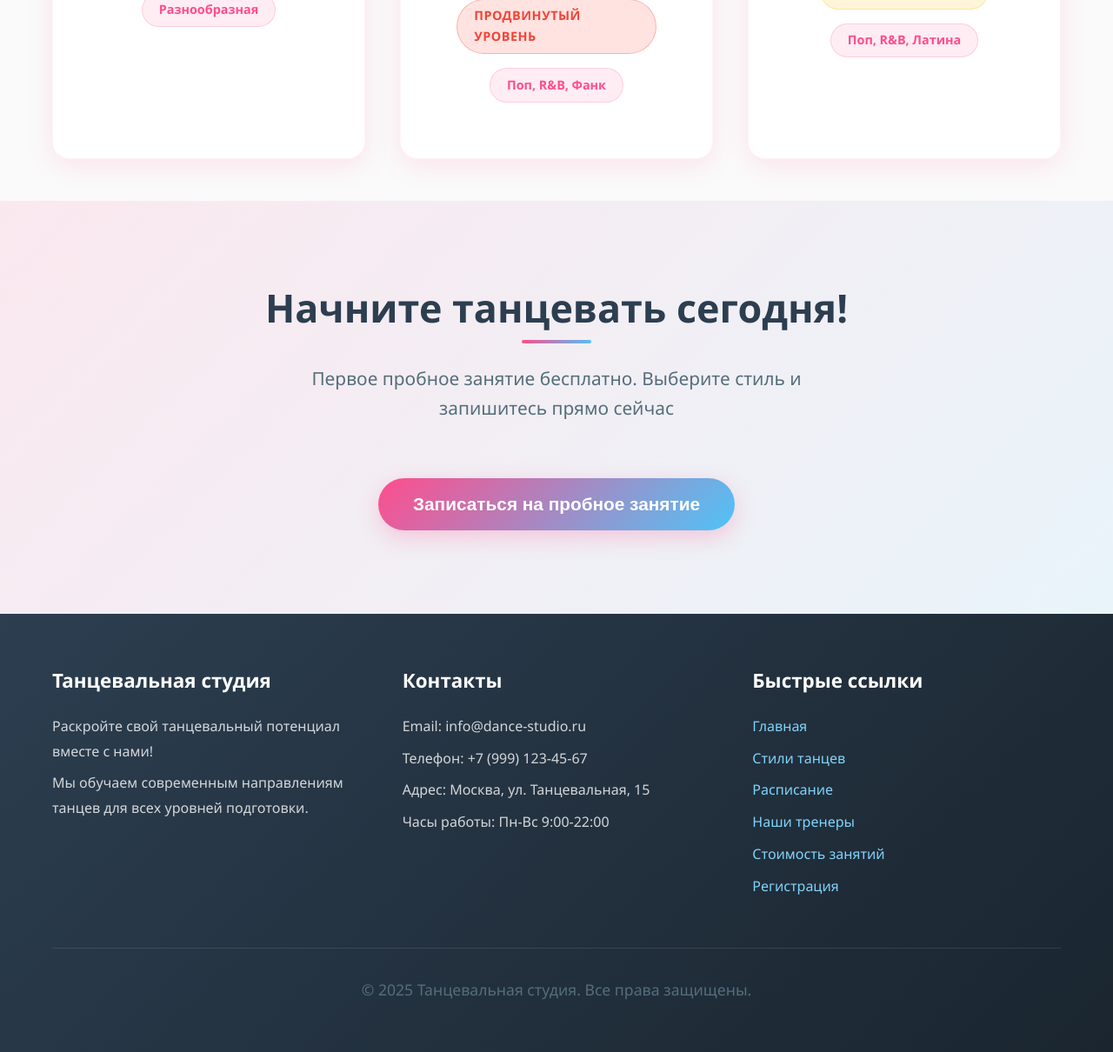
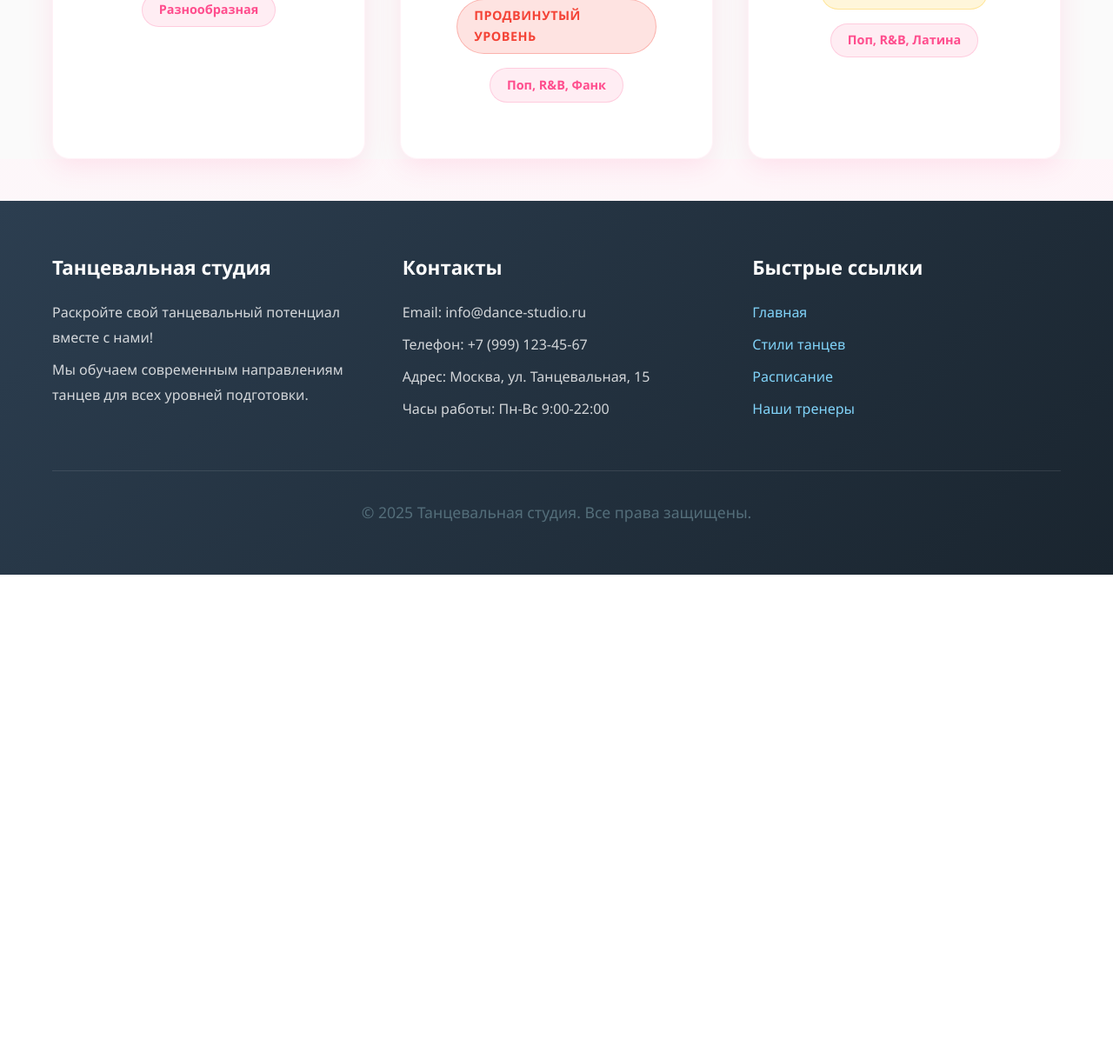
Before and after one commit to adsoboleva1101-alt/dance-studio-website, a Flask app: page /dances in a window 1280 px wide. Shown: the part 2613-3823 px from the top of the page at 87% size. After the commit the page ends 3274 px from the top, so only its background shows below. Run offline with Flask 3, Linux system fonts and the light colour scheme.

Commit message:
обновила код

```diff
--- a/data/templates/dances.html
+++ b/data/templates/dances.html
@@ -16,7 +16,6 @@
                     <li><a href="#styles">Стили</a></li>
                     <li><a href="#schedule">Расписание</a></li>
                     <li><a href="/coaches">Тренеры</a></li>
-                    <li><a href="/registration" class="btn-login">Регистрация</a></li>
                 </ul>
             </nav>
         </div>
@@ -52,14 +51,6 @@
             <div id="dance-styles-container" class="dance-styles" style="display: none;">
             </div>
         </section>
-
-        <section class="cta-section">
-            <div class="container">
-                <h2>Начните танцевать сегодня!</h2>
-                <p>Первое пробное занятие бесплатно. Выберите стиль и запишитесь прямо сейчас</p>
-                <button onclick="window.location.href='/registration'" class="btn">Записаться на пробное занятие</button>
-            </div>
-        </section>
     </main>
 
     <footer>
@@ -83,8 +74,6 @@
                     <p><a href="#styles">Стили танцев</a></p>
                     <p><a href="#schedule">Расписание</a></p>
                     <p><a href="/coaches">Наши тренеры</a></p>
-                    <p><a href="/prices">Стоимость занятий</a></p>
-                    <p><a href="/registration">Регистрация</a></p>
                 </div>
             </div>
             <div class="footer-bottom">
```
